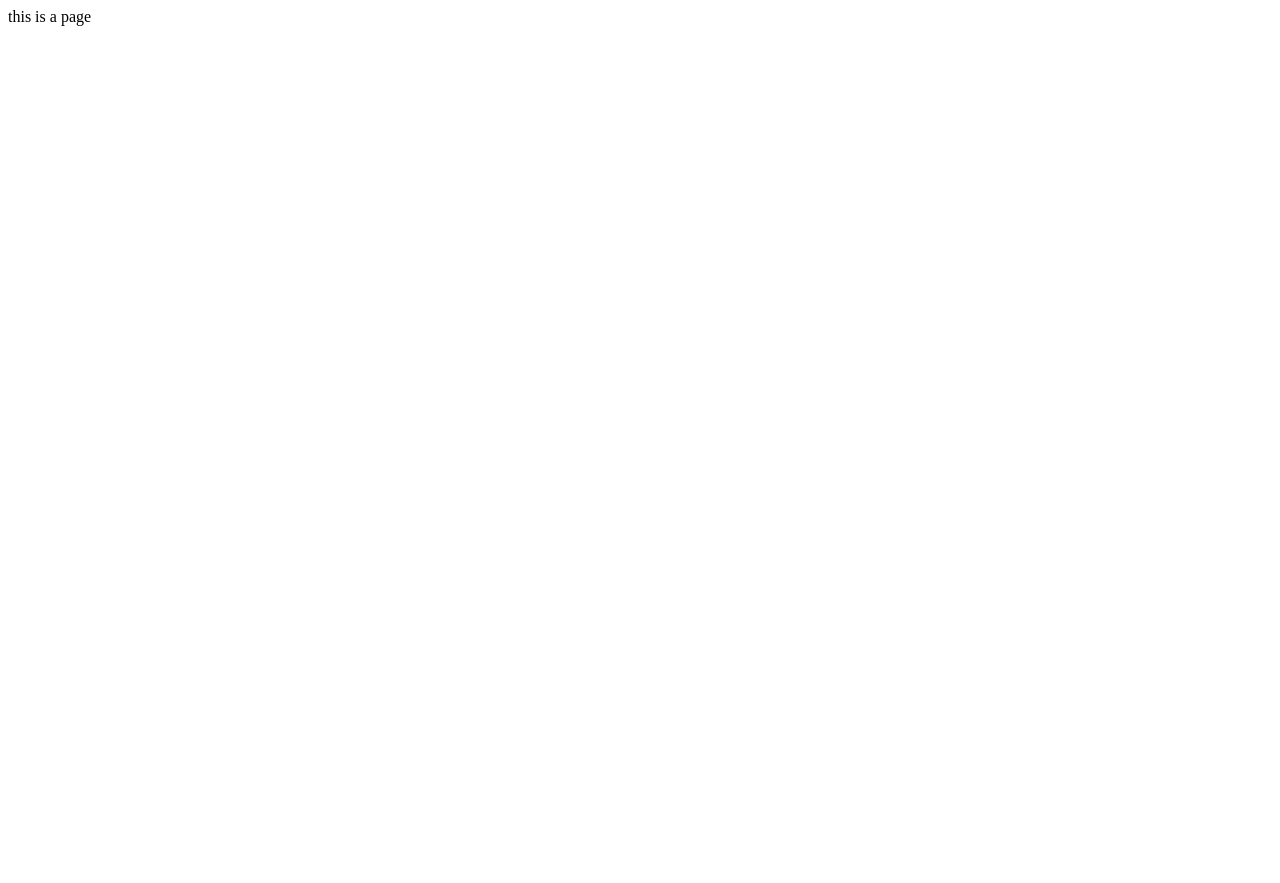
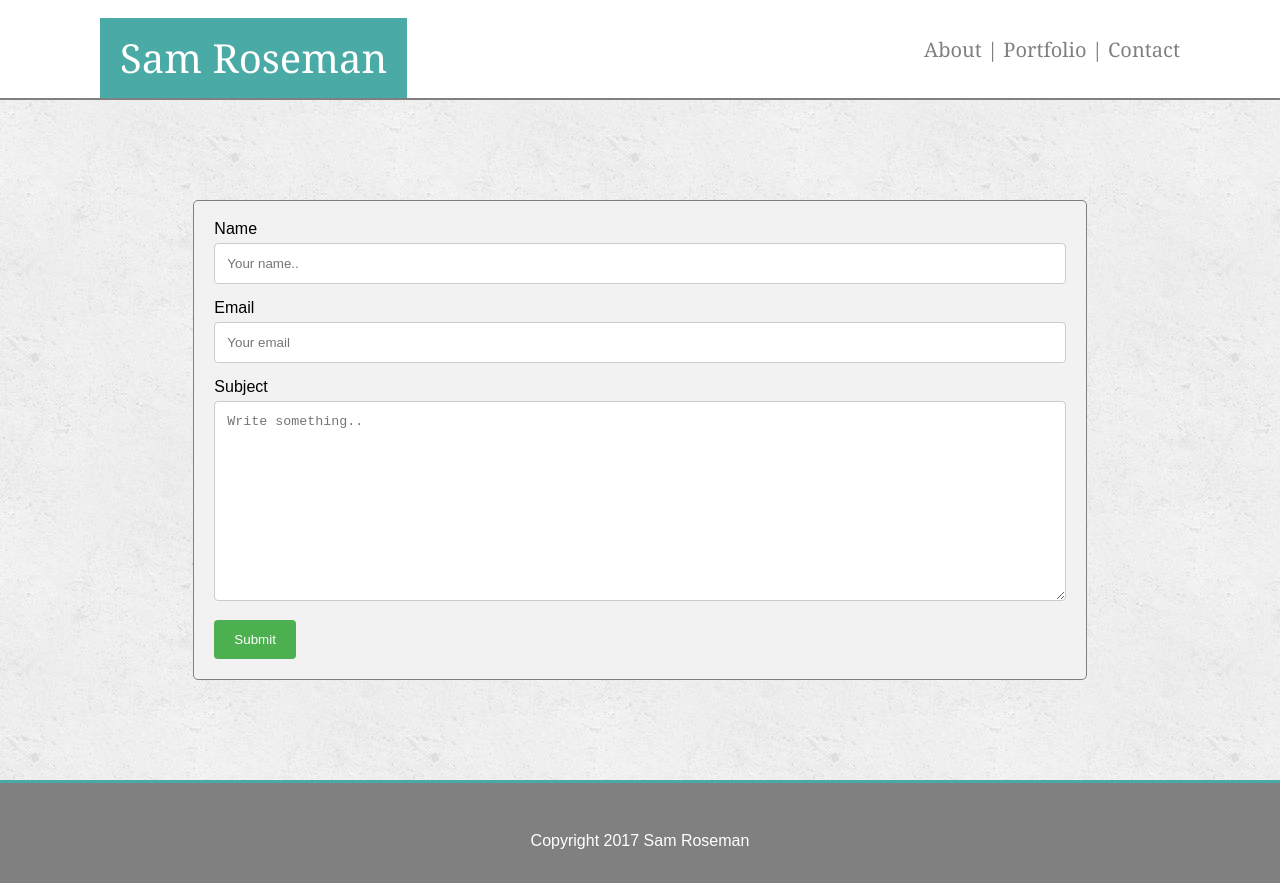
Before and after one commit to SamRoseman/Basic-Portfolio, a plain HTML site: page contact.html in a window 1280 px wide. Before the commit the page ends 800 px from the top, so only its background shows below. Drawn offline with Linux system fonts and the light colour scheme.

Commit message:
complete, page links work locally

```diff
--- a/assets/css/style.css
+++ b/assets/css/style.css
@@ -55,6 +55,7 @@ section {
 	width: 600px;
 	background-color: #e8e8e8;
 	border: 1px solid grey;
+	border-radius: 5px;
 	overflow: auto;
 	clear: both;
 	float:left;
@@ -68,6 +69,8 @@ p {
 }
 
 h2 {
+	font-size: 20px;
+	font-style: bold;
 	color: #4aaaa5;
 
 }
@@ -91,11 +94,25 @@ h2 {
 	width: 75px;
 }
 
+.FittedHex {
+		width: 555px;
+		height: 300px;
+
+}
+.portSection{
+	margin: 20px;
+	padding: 20px;
+	overflow: auto;
+	clear: both;
+	float:left;
+
+}
 aside {
 	margin: 100px;
 	float: left;
 	border: 1px solid grey;
 	background-color: #e8e8e8;
+	border-radius: 5px;
 	width: 300px;
 	overflow: auto;
 	padding: 25px;
@@ -106,10 +123,47 @@ footer {
 	clear: both;
     left: 0;
     height: 100px;
-    background-color: #ffffff;
-    border-top: 1px solid grey;
+    background-color: grey;
+    border-top: 3px solid #4aaaa5;
     width: 100%;
     bottom: 0px;
     text-align: center;
     padding: 50px;
+    color: white;
 }
+
+/* Style inputs with type="text", select elements and textareas */
+input[type=text], select, textarea {
+    width: 100%; /* Full width */
+    padding: 12px; /* Some padding */
+    border: 1px solid #ccc; /* Gray border */
+    border-radius: 4px; /* Rounded borders */
+    box-sizing: border-box; /* Make sure that padding and width stays in place */
+    margin-top: 6px; /* Add a top margin */
+    margin-bottom: 16px; /* Bottom margin */
+    resize: vertical /* Allow the user to vertically resize the textarea (not horizontally) */
+}
+
+/* Style the submit button with a specific background color etc */
+input[type=submit] {
+    background-color: #4CAF50;
+    color: white;
+    padding: 12px 20px;
+    border: none;
+    border-radius: 4px;
+    cursor: pointer;
+}
+
+/* When moving the mouse over the submit button, add a darker green color */
+input[type=submit]:hover {
+    background-color: #45a049;
+}
+
+/* Add a background color and some padding around the form */
+.container {
+	margin:100px;
+    border-radius: 5px;
+    background-color: #f2f2f2;
+    padding: 20px;
+    border: 1px solid grey;
+}
--- a/contact.html
+++ b/contact.html
@@ -2,9 +2,54 @@
 <html lang="en">
 <head>
 	<meta charset="UTF-8">
-	<title>Contact</title>
+	<title>Basic Portfolio</title>
+	<link rel="stylesheet" href="assets/css/reset.css">
+	<link rel="stylesheet" type="text/css" href="assets/css/style.css">
 </head>
+
 <body>
-	this is a page
+<!-- Header -->
+	<header>
+		<h1> Sam Roseman </h1>
+	<!-- Navigation Links -->
+		<nav>
+			<a href="index.html">About</a> |
+
+			<a href="portfolio.html">Portfolio</a> |
+
+			<a href="contact.html">Contact</a>
+		</nav>
+
+	</header>
+
+<!-- About Me Section -->
+
+	<div id="flex">
+		<div class="container">
+		  <form action="/action_page.php">
+
+		    <label for="fname">Name</label>
+		    <input type="text" id="fname" name="firstname" placeholder="Your name..">
+
+		    <label for="lname">Email</label>
+		    <input type="text" id="lname" name="lastname" placeholder="Your email">
+
+		    <label for="subject">Subject</label>
+		    <textarea id="subject" name="subject" placeholder="Write something.." style="height:200px"></textarea>
+
+		    <input type="submit" value="Submit">
+
+		  </form>
+		</div>
+	</div>
+
+
+
+	<!-- Footer -->
+	<footer>
+		Copyright 2017 Sam Roseman
+	</footer>
+
 </body>
+
 </html>
```
Also changed, not shown: portfolio.html (+59 -0 lines), assets/images/playing1.jpg (added).
